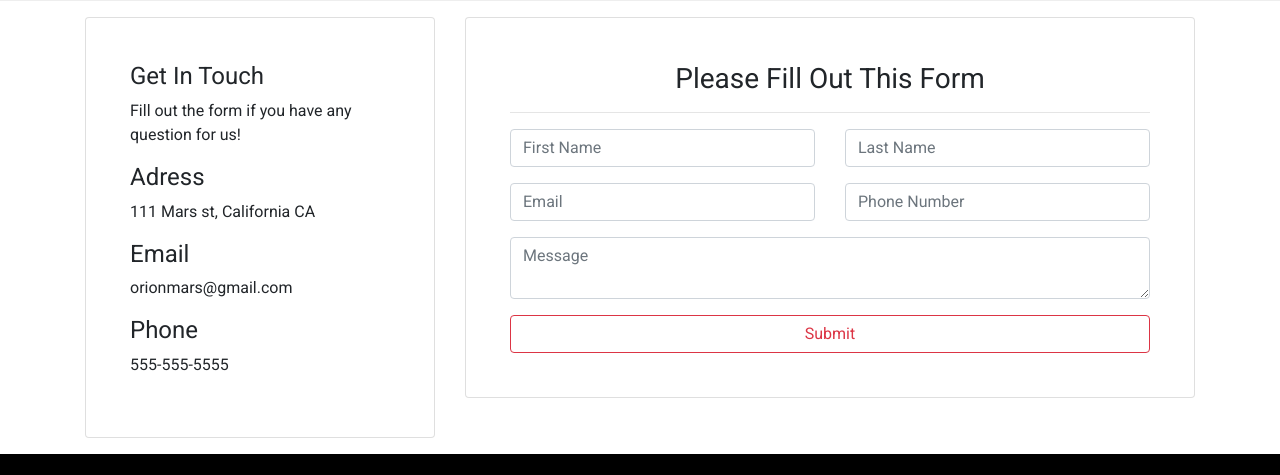
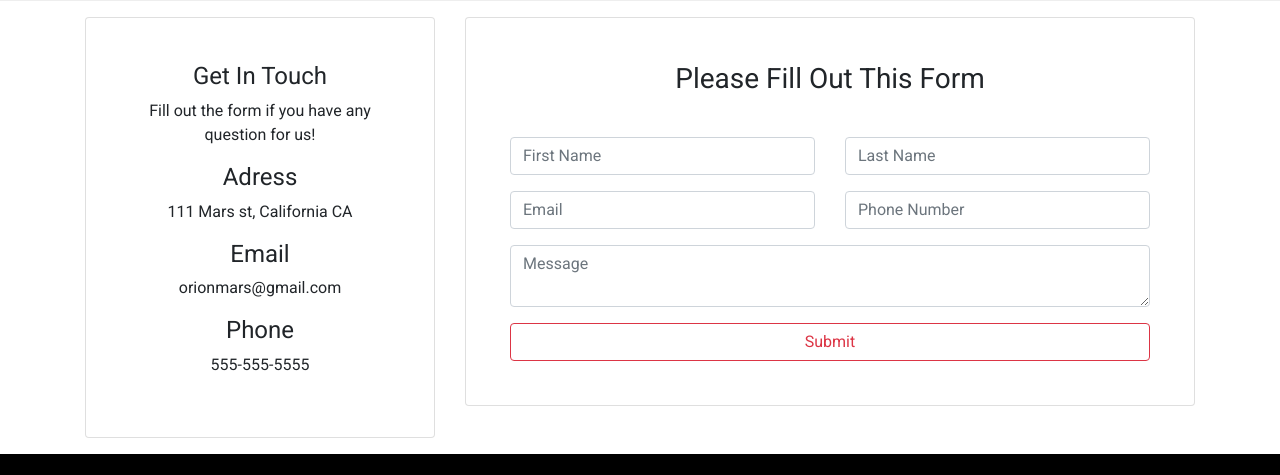
Before and after one commit to AlexKourganov/OrionProject, a plain HTML site: page contact.html in a window 1280 px wide. Shown: the part 279-754 px from the top of the page. Drawn offline with nearby package versions, Linux system fonts and the light colour scheme.

Commit message:
Fixed contact form

```diff
--- a/contact.html
+++ b/contact.html
@@ -103,8 +103,6 @@
                                         <input type="text" class="form-control" placeholder="Phone Number">
                                     </div>
                                 </div>
-                            </div>
-                            <div class="row">
                                 <div class="col-md-12">
                                     <div class="form-group">
                                         <textarea type="text" class="form-control" placeholder="Message"></textarea>
@@ -114,6 +112,16 @@
                                     <input type="submit" value="Submit" class="btn btn-outline-danger btn-block">
                                 </div>
                             </div>
+                            <!-- <div class="row">
+                                <div class="col-md-12">
+                                    <div class="form-group">
+                                        <textarea type="text" class="form-control" placeholder="Message"></textarea>
+                                    </div>
+                                </div>
+                                <div class="col">
+                                    <input type="submit" value="Submit" class="btn btn-outline-danger btn-block">
+                                </div>
+                            </div> -->
                         </div>
                     </div>
                 </div>
--- a/css/style.css
+++ b/css/style.css
@@ -156,6 +156,20 @@ body {
 .card-header:hover {
     background-color: #6b6b6b !important;
 }
+.card{
+    display: flex;
+    flex-direction: column;
+    align-items: center;
+    justify-content: center;
+    min-height: 35vh;
+}
+.card-body{
+    display: flex;
+    flex-direction: column;
+    align-items: center;
+    justify-content: center;
+    text-align: center;
+}
 
 #main-footer {
     background: #000;
```
